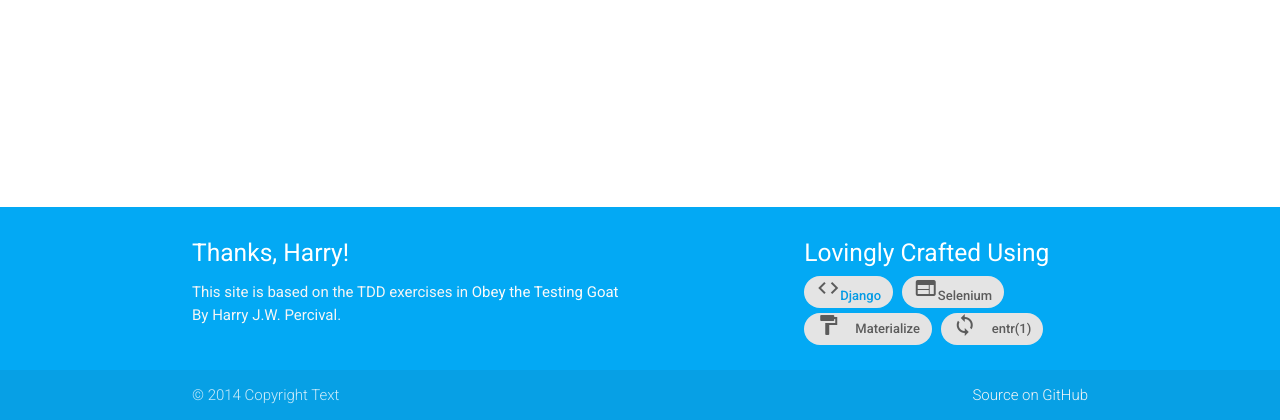
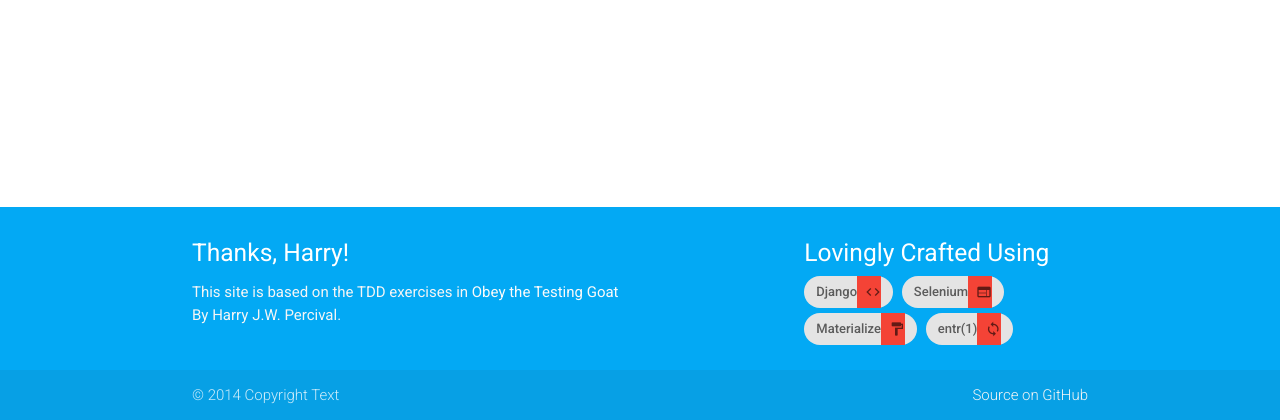
Before and after one commit to PeppyHare/python-tdd-book, a Django app: page / in a window 1280 px wide. Shown: the part 380-800 px from the top of the page. Run offline with Django 3.2, Linux system fonts and the light colour scheme.

Commit message:
Playing around with page styling and css

```diff
--- a/django/lists/templates/base.html
+++ b/django/lists/templates/base.html
@@ -102,10 +102,10 @@
                 </div>
                 <div class="col l4 offset-l2 s12">
                 <h5 class="white-text">Lovingly Crafted Using</h5>
-                <div class="chip"><i class="material-icons">code</i><a href="https://www.djangoproject.com/">Django</a></div>
-                <a href="https://www.seleniumhq.org/"><div class="chip"><i class="material-icons">web</i>Selenium</div></a>
-                <a class="chip" href="http://materializecss.com/"><i class="material-icons left">format_paint</i>Materialize</a>
-                <a class="chip" href="http://entrproject.org/"><i class="material-icons left">sync</i>entr(1)</a>
+                <a class="chip" href="https://www.djangoproject.com/"><i class="material-icons close red">code</i>Django</a>
+                <a class="chip" href="https://www.seleniumhq.org/"><i class="material-icons close red">web</i>Selenium</a>
+                <a class="chip" href="http://materializecss.com/"><i class="material-icons close red">format_paint</i>Materialize</a>
+                <a class="chip" href="http://entrproject.org/"><i class="material-icons close red">sync</i>entr(1)</a>
                 </ul>
             </div>
             </div>
```
